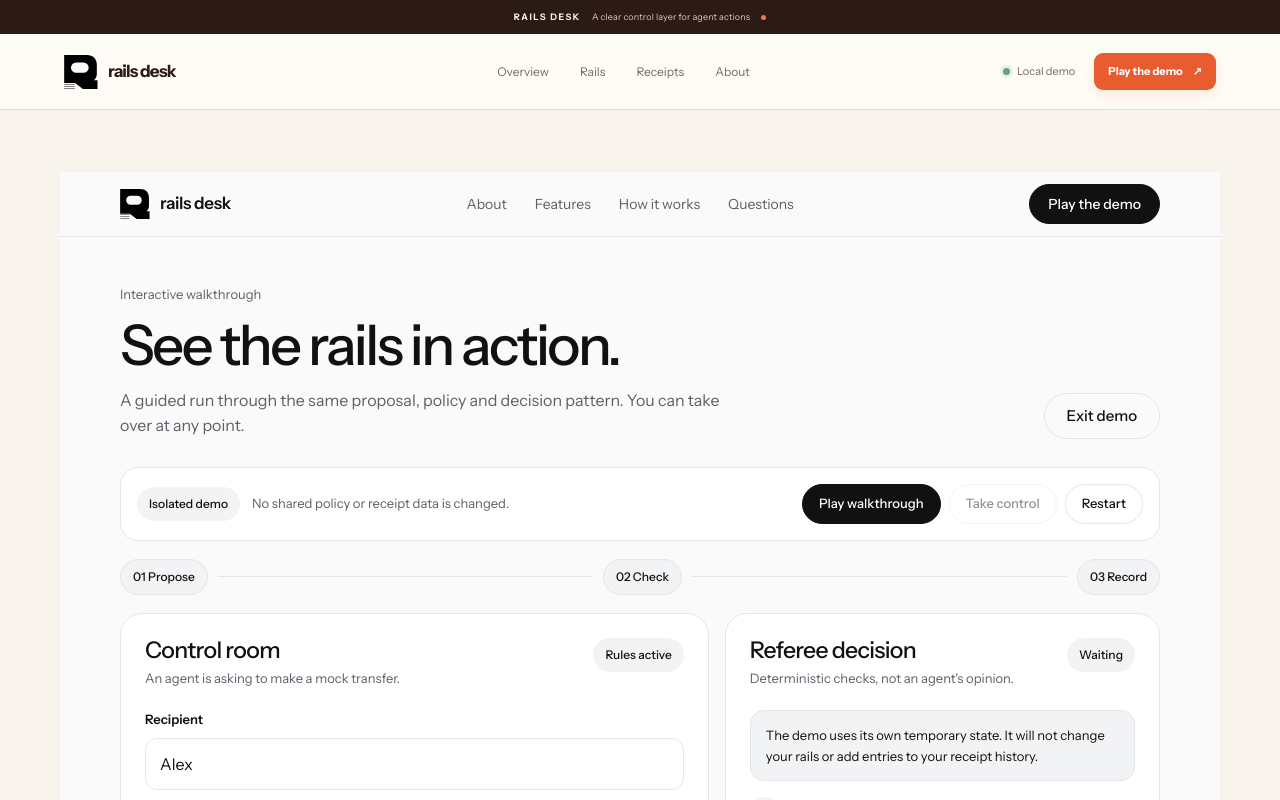
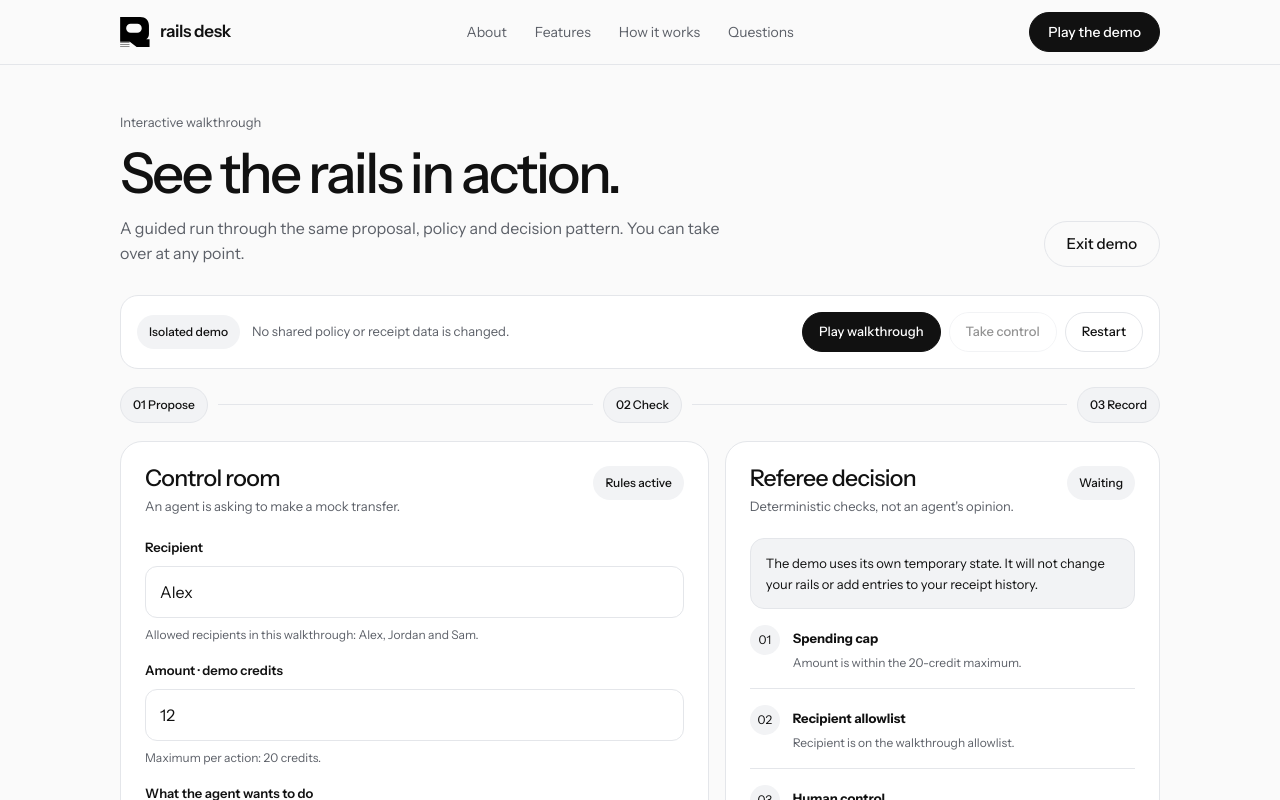
Before and after one commit to Bamioishim/rails-desk, a Next.js app: page /demo in a window 1280 px wide. Shown: the top 800 px of the page. Built offline with nearby package versions, Linux system fonts and the light colour scheme.

Commit message:
Use the shared home header on the demo route

```diff
--- a/src/components/shell.tsx
+++ b/src/components/shell.tsx
@@ -5,13 +5,13 @@ import {usePathname} from "next/navigation";
 const links=[["/propose","Overview"],["/rails","Rails"],["/receipts","Receipts"],["/about","About"]];
 export function Shell({children}:{children:React.ReactNode}){
  const path=usePathname();
- if(path==="/") return <>{children}</>;
+ if(path==="/"||path==="/demo") return <>{children}</>;
  return <div className="site-shell">
   <div className="announcement"><span>RAILS DESK</span><span className="announcement-copy">A clear control layer for agent actions</span><span className="announcement-dot"/></div>
   <header className="site-header">
    <Link href="/propose" className="brand"><img className="brand-mark-image" src="/rails-desk-mark.svg" alt="" aria-hidden="true"/><span className="brand-word">rails desk</span></Link>
    <nav className="main-nav">{links.map(([href,label])=><Link key={href} href={href} className={path===href?"nav-link active":"nav-link"}>{label}</Link>)}</nav>
-   <div className="header-actions"><span className="local-status"><i/> Local demo</span><Link href="/demo" className="button button-small">Play the demo <span>↗</span></Link></div>
+   <div className="header-actions"><span className="local-status"><i/> Local demo</span><Link href="/demo" className="button button-small">Play the demo</Link></div>
   </header>
   <main className="main"><div className="content">{children}</div></main>
   <footer className="site-footer"><div className="footer-top"><Link href="/propose" className="brand footer-brand"><img className="brand-mark-image" src="/rails-desk-mark.svg" alt="" aria-hidden="true"/><span className="brand-word">rails desk</span></Link><p>Let agents do the work.<br/>Keep the boundaries yours.</p><div className="footer-links">{links.map(([href,label])=><Link key={href} href={href}>{label}</Link>)}<Link href="/demo">Play the demo</Link></div></div><div className="footer-bottom"><span>LOCAL DEMO · V0.1</span><span>Proposals are simulated. No funds move.</span><span>Built for clearer agent oversight.</span></div></footer>
```
